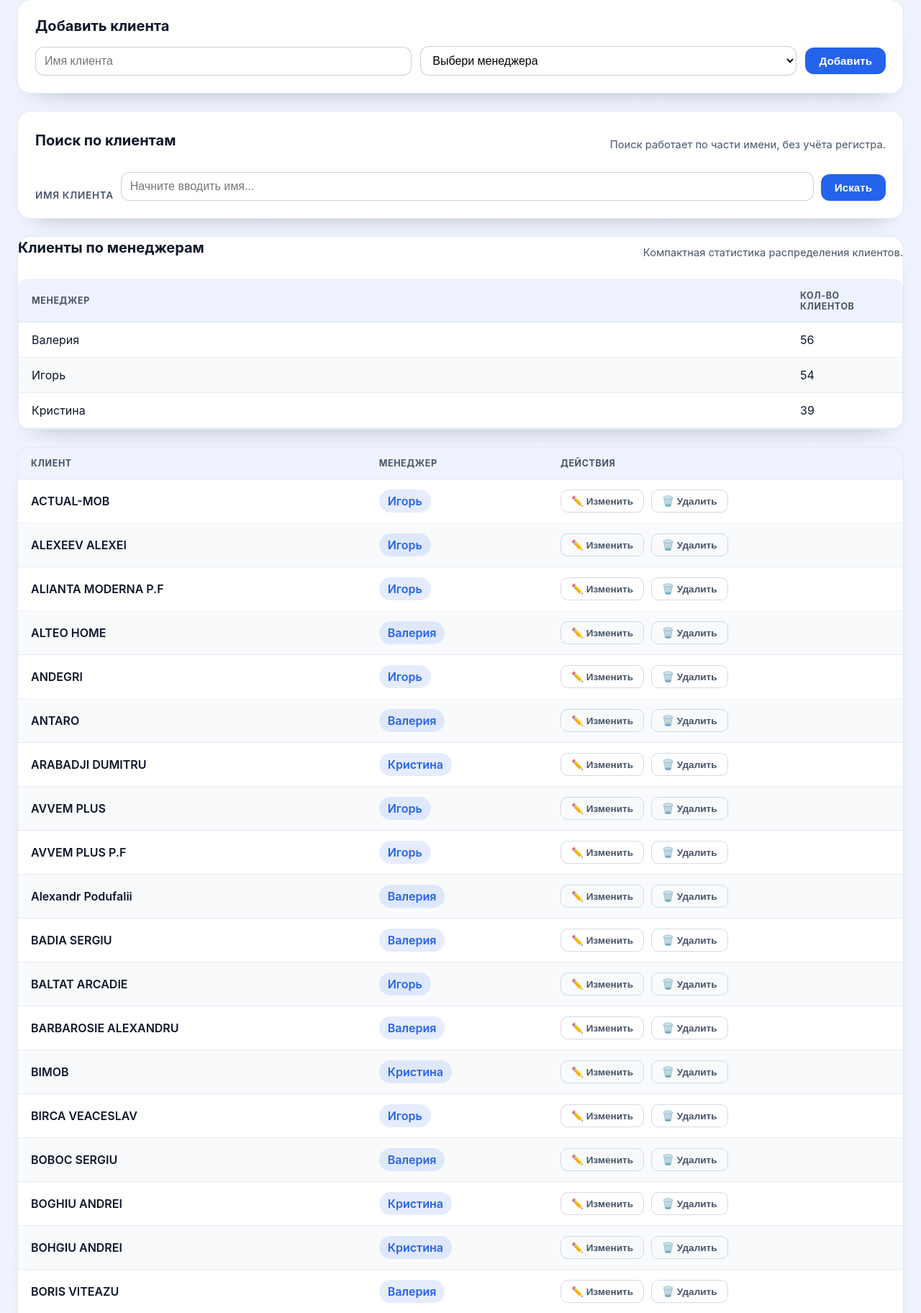
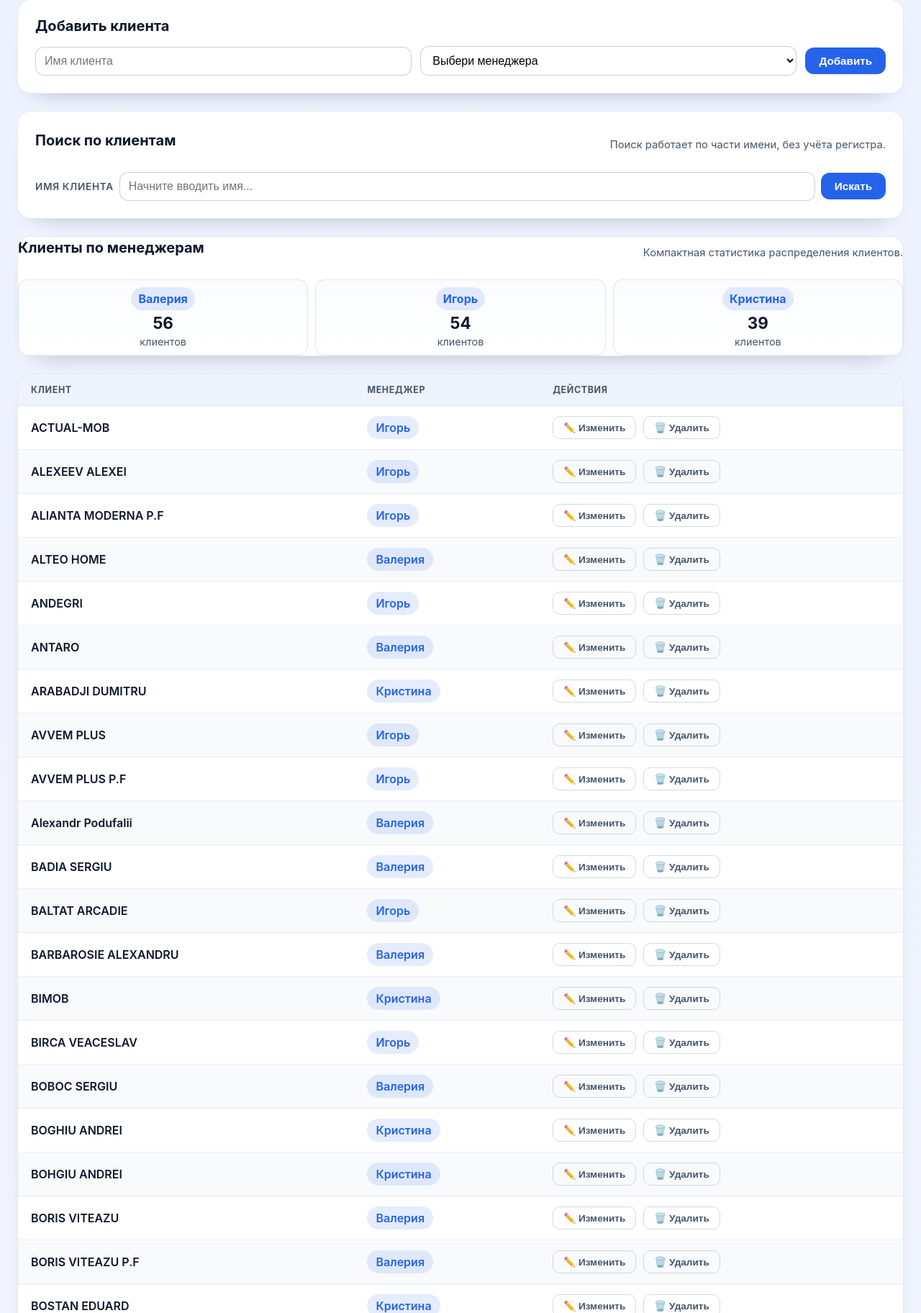
Before and after one commit to evgexa42/Bazis, a Flask app: page /clients in a window 1280 px wide. Shown: the part 264-2088 px from the top of the page at 72% size. Run offline with Flask 3, Linux system fonts and the light colour scheme; a user stored in the database is signed in; data comes from the database, SQL or seed files in the repository; parts of the project's set-up code (start-up, migrations or seed data) failed here and were passed over.

Commit message:
Refine settings and client visuals

```diff
--- a/app/static/style.css
+++ b/app/static/style.css
@@ -344,6 +344,10 @@ select:focus {
   display: grid;
   gap: 18px 24px;
   grid-template-columns: repeat(auto-fit, minmax(260px, 1fr));
+}
+
+.settings-grid--dense {
+  gap: 14px 18px;
 }
 
 .settings-field {
@@ -719,8 +723,22 @@ select:focus {
   flex-wrap: wrap;
 }
 
+.clients-filter--compact {
+  align-items: center;
+  gap: 8px;
+}
+
 .clients-filter .input {
-  min-width: 260px;
+  min-width: 220px;
+}
+
+.clients-filter__label {
+  margin-bottom: 0;
+  font-weight: 600;
+}
+
+.clients-col--name {
+  width: 38%;
 }
 
 .action-buttons {
@@ -1373,9 +1391,9 @@ code {
 }
 
 .role-card__body {
-  display: flex;
-  flex-direction: column;
-  gap: 4px;
+  display: grid;
+  grid-template-columns: repeat(auto-fit, minmax(260px, 1fr));
+  gap: 10px 14px;
 }
 
 .role-card__title {
@@ -1403,12 +1421,14 @@ code {
 }
 
 .role-block {
-  padding: 12px 0;
-  border-top: 1px solid rgba(148, 163, 184, 0.25);
+  padding: 12px;
+  border: 1px solid rgba(148, 163, 184, 0.2);
+  border-radius: 12px;
+  background: #f8fafc;
 }
 
 .role-block:first-of-type {
-  border-top: 0;
+  border-top: 1px solid rgba(148, 163, 184, 0.2);
 }
 
 .role-block__title {
@@ -1419,8 +1439,58 @@ code {
 
 .role-block__grid {
   display: grid;
-  gap: 10px 14px;
-  grid-template-columns: repeat(auto-fit, minmax(260px, 1fr));
+  gap: 8px 12px;
+  grid-template-columns: repeat(auto-fit, minmax(220px, 1fr));
+}
+
+.manager-stats-grid {
+  display: grid;
+  grid-template-columns: repeat(auto-fit, minmax(160px, 1fr));
+  gap: 10px;
+}
+
+.manager-stat {
+  border: 1px solid rgba(148, 163, 184, 0.25);
+  border-radius: 14px;
+  padding: 10px 12px;
+  background: linear-gradient(180deg, rgba(248, 250, 252, 0.75) 0%, #fff 100%);
+  display: grid;
+  gap: 4px;
+  justify-items: center;
+}
+
+.manager-stat__header {
+  width: 100%;
+  display: flex;
+  justify-content: center;
+}
+
+.manager-stat__value {
+  font-size: 1.4rem;
+  font-weight: 700;
+  color: var(--text);
+}
+
+.manager-stat__hint {
+  margin: 0;
+  color: var(--text-muted);
+  font-size: 0.9rem;
+}
+
+.manager-stat__empty {
+  padding: 12px;
+  text-align: center;
+}
+
+.manager-pill {
+  display: inline-flex;
+  align-items: center;
+  gap: 6px;
+  padding: 6px 10px;
+  border-radius: 999px;
+  background: rgba(37, 99, 235, 0.12);
+  color: var(--primary);
+  font-weight: 700;
 }
 /* Confirmation modal */
 .confirm-overlay {
--- a/app/templates/clients.html
+++ b/app/templates/clients.html
@@ -35,9 +35,9 @@ data-managers="{{ config_managers | join(',') }}"
       <h2 class="section-title">Поиск по клиентам</h2>
       <p class="hint">Поиск работает по части имени, без учёта регистра.</p>
     </div>
-    <form method="get" class="form-inline clients-filter">
-      <label class="field-label" for="client_query">Имя клиента</label>
-      <input type="text" name="q" id="client_query" class="input" value="{{ search_query }}" placeholder="Начните вводить имя...">
+    <form method="get" class="form-inline clients-filter clients-filter--compact">
+      <label class="field-label clients-filter__label" for="client_query">Имя клиента</label>
+      <input type="text" name="q" id="client_query" class="input input--compact" value="{{ search_query }}" placeholder="Начните вводить имя...">
       <button type="submit" class="btn btn--primary">Искать</button>
       {% if search_query %}
       <a href="{{ url_for('clients.clients_page') }}" class="btn btn--ghost">Сбросить</a>
@@ -50,29 +50,20 @@ data-managers="{{ config_managers | join(',') }}"
       <h2 class="section-title">Клиенты по менеджерам</h2>
       <p class="hint">Компактная статистика распределения клиентов.</p>
     </div>
-    <div class="table-scroll table-scroll--compact">
-      <table class="data-table data-table--compact">
-        <thead>
-          <tr>
-            <th>Менеджер</th>
-            <th style="width: 160px;">Кол-во клиентов</th>
-          </tr>
-        </thead>
-        <tbody>
-          {% if manager_stats %}
-            {% for manager_name, client_count in manager_stats %}
-            <tr>
-              <td>{{ manager_name or 'Неизвестно' }}</td>
-              <td>{{ client_count }}</td>
-            </tr>
-            {% endfor %}
-          {% else %}
-            <tr>
-              <td colspan="2" class="table-secondary">Данные отсутствуют.</td>
-            </tr>
-          {% endif %}
-        </tbody>
-      </table>
+    <div class="manager-stats-grid">
+      {% if manager_stats %}
+        {% for manager_name, client_count in manager_stats %}
+        <div class="manager-stat">
+          <div class="manager-stat__header">
+            <span class="manager-pill">{{ manager_name or 'Неизвестно' }}</span>
+          </div>
+          <div class="manager-stat__value">{{ client_count }}</div>
+          <p class="manager-stat__hint">клиентов</p>
+        </div>
+        {% endfor %}
+      {% else %}
+        <div class="table-secondary manager-stat__empty">Данные отсутствуют.</div>
+      {% endif %}
     </div>
   </section>
 
@@ -81,7 +72,7 @@ data-managers="{{ config_managers | join(',') }}"
       <table class="data-table" data-clients-table>
         <thead>
           <tr>
-            <th>Клиент</th>
+            <th class="clients-col--name">Клиент</th>
             <th>Менеджер</th>
             <th>Действия</th>
           </tr>
```
Also changed, not shown: app/templates/settings.html (+3 -22 lines).
